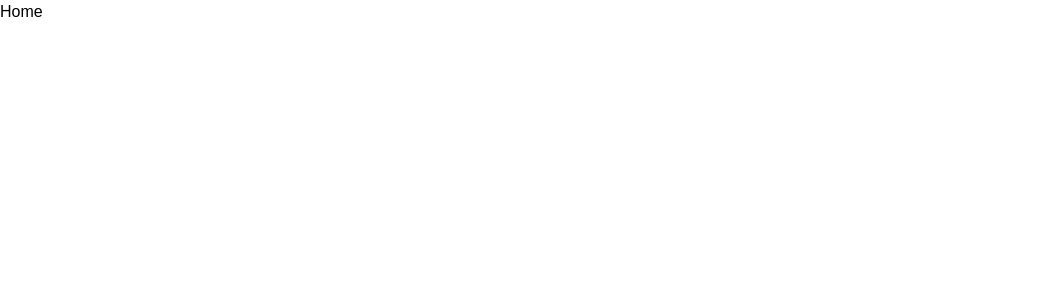
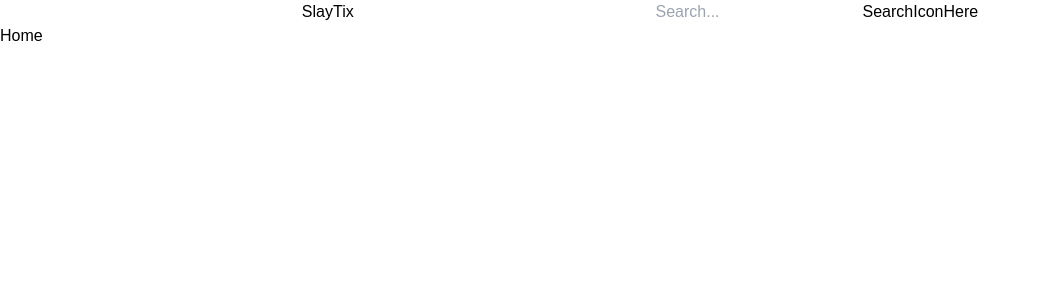
Before and after one commit to mayoicing/swe-project, a Next.js app in the folder my-app/: page / in a window 1280 px wide. Shown: the top 300 px of the page, without its empty margins (0-1040 px from the left). Built offline with nearby package versions, Linux system fonts and the light colour scheme.

Commit message:
Created navbar

```diff
--- /dev/null
+++ b/my-app/src/app/components/Navbar.module.css
@@ -0,0 +1,6 @@
+/* Style - Navbar component */
+
+.navbar {
+    display: flex;
+    justify-content: space-evenly;
+}
--- /dev/null
+++ b/my-app/src/app/components/Navbar.tsx
@@ -0,0 +1,16 @@
+import Link from 'next/link';
+import styles from './Navbar.module.css';
+
+export default function Navbar() {
+    return (
+        <nav className={styles.navbar}>
+            <Link href='/'>SlayTix</Link>
+            <div>
+                <form>
+                    <input type="text" placeholder="Search..." name="search"/>
+                    <button type="submit">SearchIconHere</button>
+                </form>
+            </div>
+        </nav>
+    );
+}
--- a/my-app/src/app/page.tsx
+++ b/my-app/src/app/page.tsx
@@ -1,7 +1,11 @@
 /* Page - Home */
+import Navbar from './components/Navbar'
 
 export default function Home() {
   return (
-    <div>Home</div>
+    <>
+      <Navbar/>
+      <div>Home</div>
+    </>
   );
 }
```
